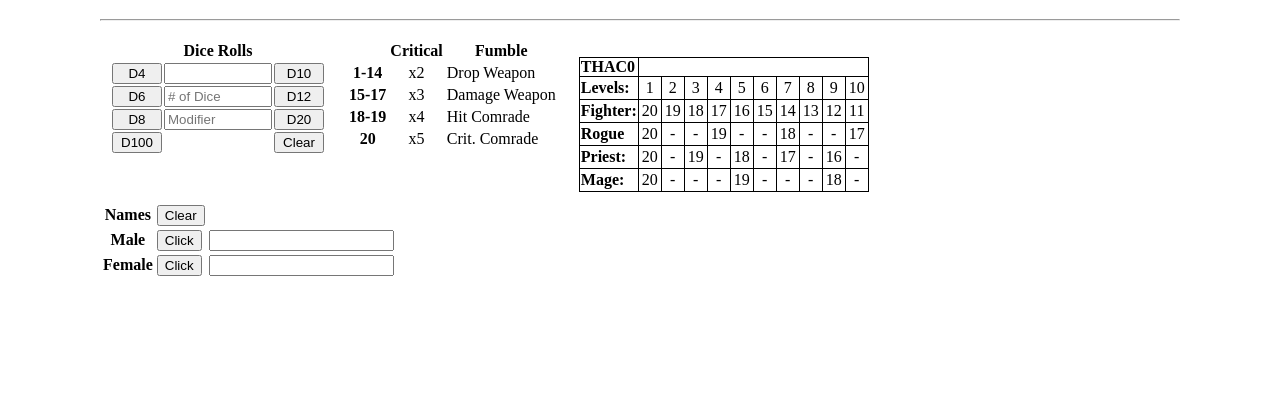
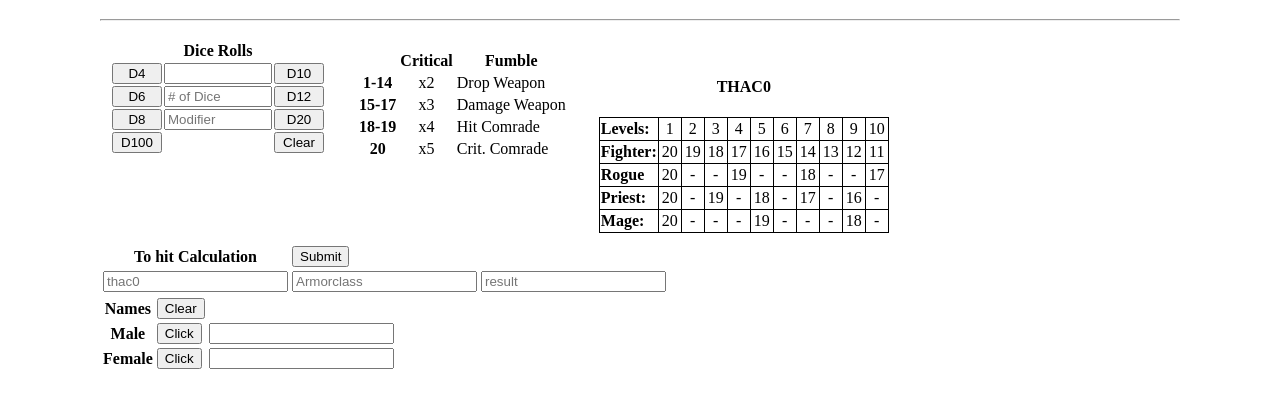
Before and after one commit to samrperz/snuffles, a plain HTML site: page random.html in a window 1280 px wide. Shown: the part 113-520 px from the top of the page. Drawn offline with Linux system fonts and the light colour scheme.

Commit message:
to hit calculater

```diff
--- a/CSS/random.css
+++ b/CSS/random.css
@@ -38,7 +38,7 @@ h3{
 
 
 .critfumb{
-    padding: 10px;
+    padding: 20px;
     float: left
 }
 .critfumb #x{
@@ -55,6 +55,9 @@ h3{
     line-height: 1;
     border: 1px solid black;
 }
+.thaco table h4{
+    text-align: center;
+}
 .thaco table tr{
     border-collapse: collapse;
 }
--- /dev/null
+++ b/Javascript/thaco_calc.js
@@ -0,0 +1,7 @@
+function thacoCalc(){
+    var x = 0 + parseInt(document.getElementById("thacoX").value);
+    var y = 0 + parseInt(document.getElementById("armorY").value);
+
+    document.getElementById("answer").value = x - y;
+
+}
--- a/random.html
+++ b/random.html
@@ -8,6 +8,7 @@
 
     <script src="Javascript/random_num.js"></script>
     <script src="Javascript/random_names.js"></script>
+    <script src="Javascript/thaco_calc.js"></script>
 </head>
 <body>
     <div class="heading">
@@ -80,9 +81,9 @@
     <br>
     <div class="thaco">
         <table id="thacoTable" border="1" style="border-collapse: collapse;">
-            <tr>
-                <th>THAC0</th>
-            </tr>
+            <center>
+                <h4>THAC0</h4>
+            </center>
             <tr>
                 <th>Levels:</th>
                 <td>1</td>
@@ -150,6 +151,20 @@
             </tr>
         </table>
     </div>
+    <div class="tohit">
+        <table>
+            <tr>
+                <center><th colspan="all">To hit Calculation</th></center>
+                <td><button onclick="thacoCalc()">Submit</button></td>
+            </tr>
+            <tr>
+                <td><input id="thacoX" type="number" placeholder="thac0"></td>
+                <td><input id="armorY" type="number" placeholder="Armorclass"></td>
+                <td><input id="answer" type="number" placeholder="result"></td>
+            </tr>
+        </table>
+    </div>
+
     <div class="names">
         <table id="nametable">
             <tr>
```
